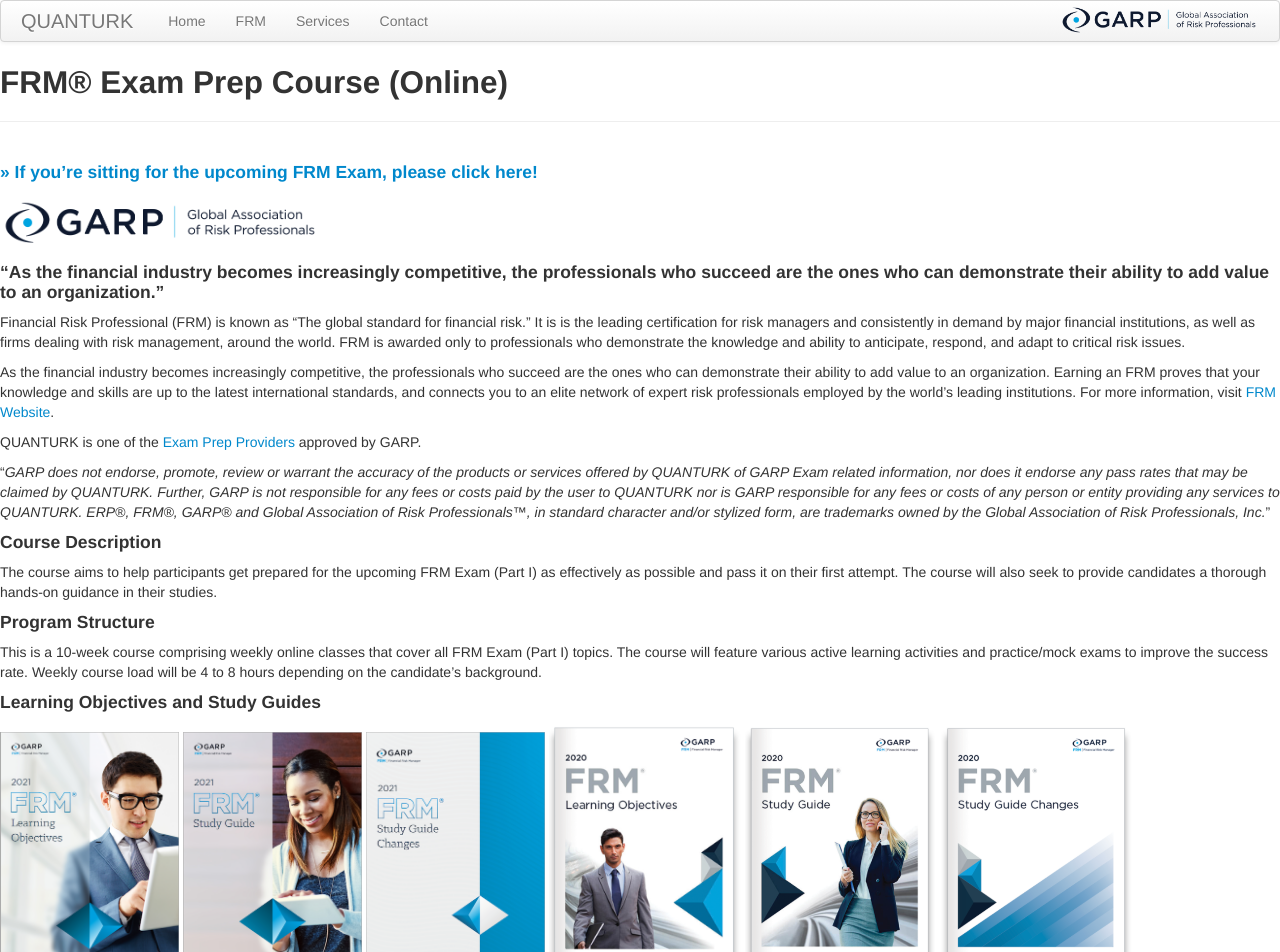
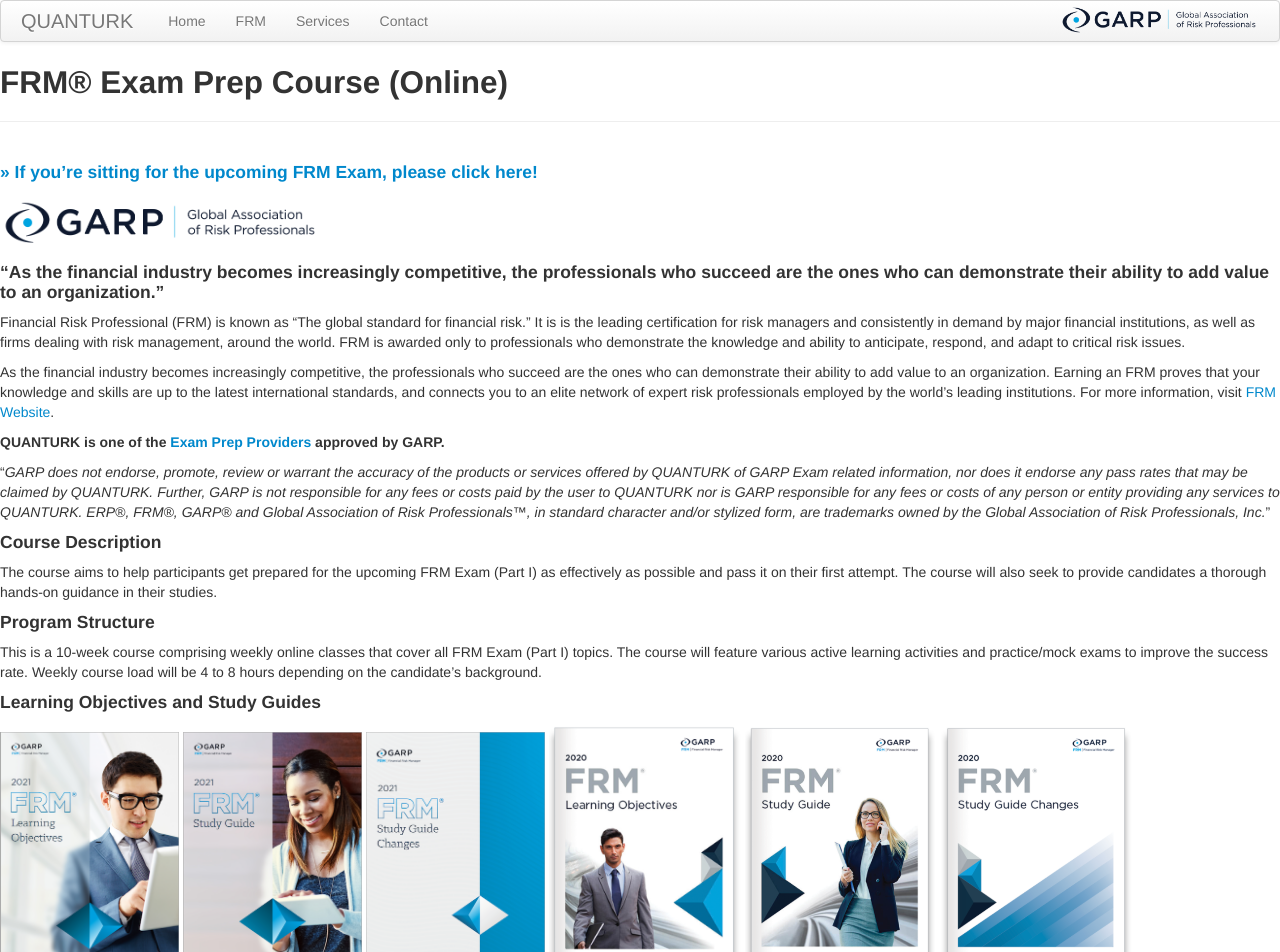
Before and after one commit to quanturk/quanturk.github.io, a Jekyll site: the page built from pages/frm.md, in a window 1280 px wide. Shown: the top 952 px of the page. Built offline with Jekyll 4.4.1, drawn with Linux system fonts in a browser that asks for light colours.

Commit message:
Update frm.md

```diff
--- a/pages/frm.md
+++ b/pages/frm.md
@@ -13,7 +13,7 @@
 
 As the financial industry becomes increasingly competitive, the professionals who succeed are the ones who can demonstrate their ability to add value to an organization. Earning an FRM proves that your knowledge and skills are up to the latest international standards, and connects you to an elite network of expert risk professionals employed by the world’s leading institutions. For more information, visit [FRM Website](https://www.garp.org/#!/frm).
 
-QUANTURK is one of the [Exam Prep Providers](https://www.garp.org/#!/frm/exam-preparation-providers) approved by GARP.
+**QUANTURK is one of the [Exam Prep Providers](https://www.garp.org/#!/frm/exam-preparation-providers) approved by GARP.**
 
 "*GARP does not endorse, promote, review or warrant the accuracy of the products or services offered by QUANTURK of GARP Exam related information, nor does it endorse any pass rates that may be claimed by QUANTURK. Further, GARP is not responsible for any fees or costs paid by the user to QUANTURK nor is GARP responsible for any fees or costs of any person or entity providing any services to QUANTURK. ERP®, FRM®, GARP® and Global Association of Risk Professionals™, in standard character and/or stylized form, are trademarks owned by the Global Association of Risk Professionals, Inc.*"
 
```
